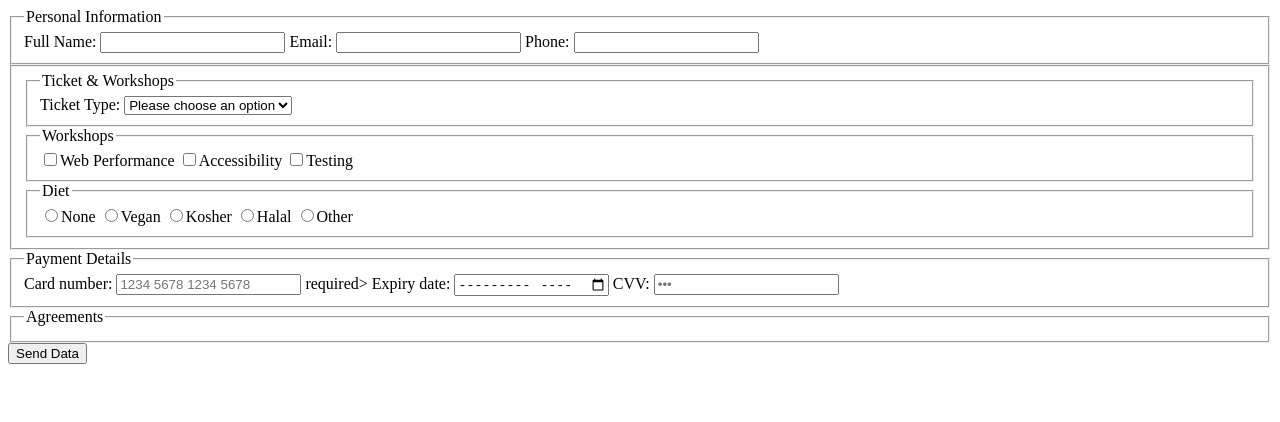
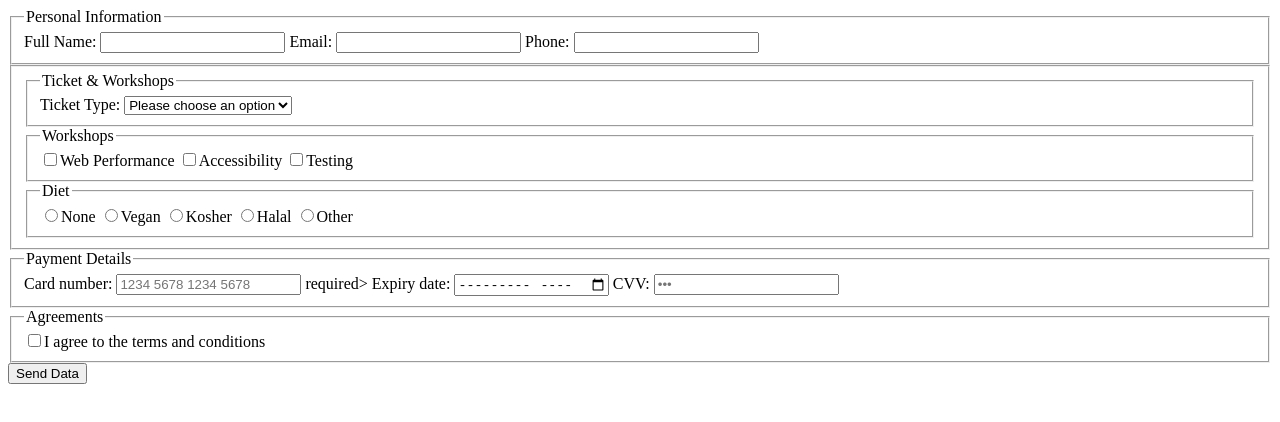
Before and after one commit to nahmanbo/conference-form, a plain HTML site: page index.html in a window 1280 px wide. Drawn offline with Linux system fonts and the light colour scheme.

Commit message:
Complete Agreements section

```diff
--- a/index.html
+++ b/index.html
@@ -86,8 +86,10 @@
 
     <fieldset>
         <legend>Agreements</legend>
+        <label>
+            <input type="checkbox" name="terms" required>I agree to the terms and conditions
+        </label>
     </fieldset>
-
 
     <button type="submit">Send Data</button>
     </form>
```
